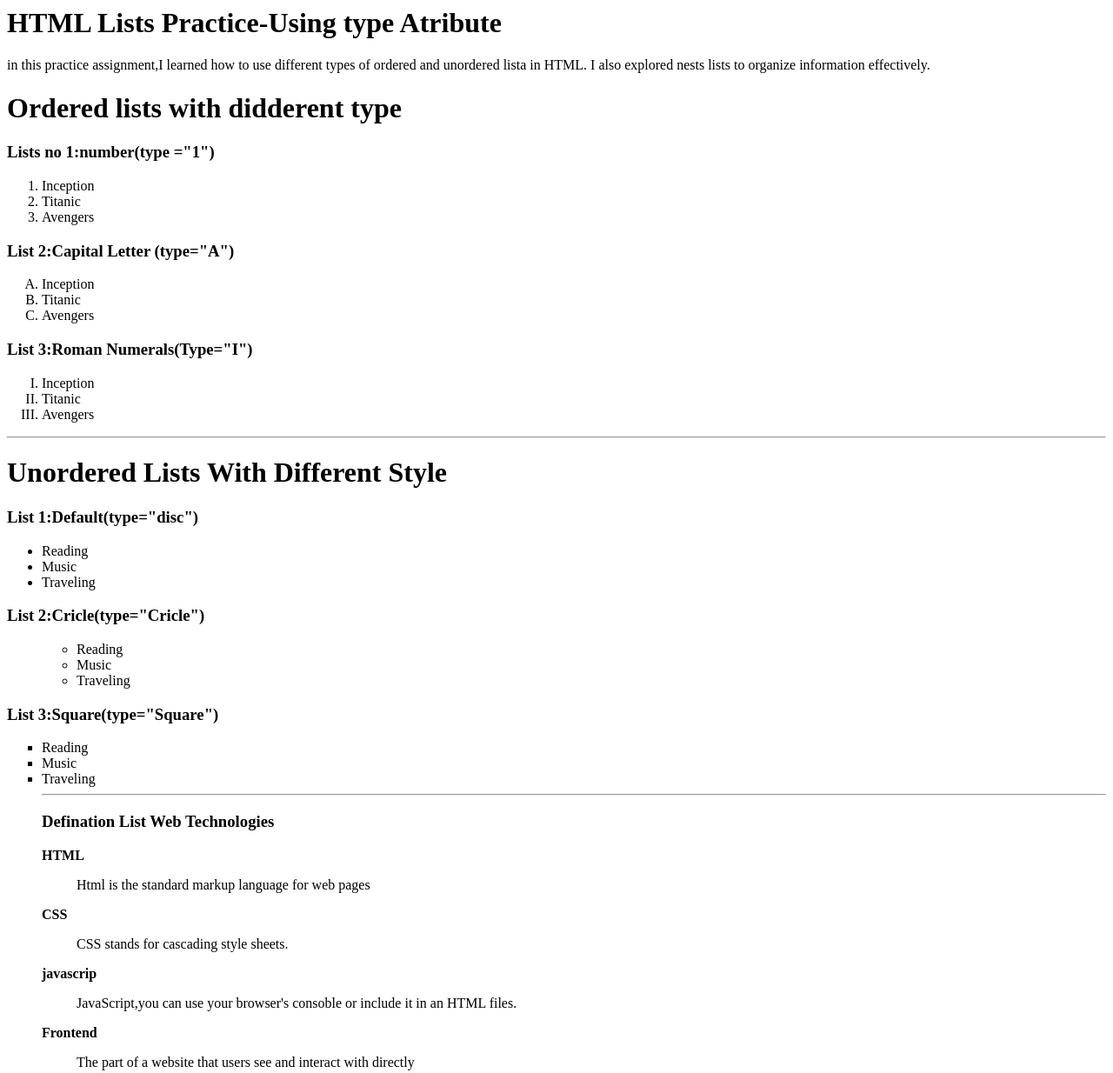
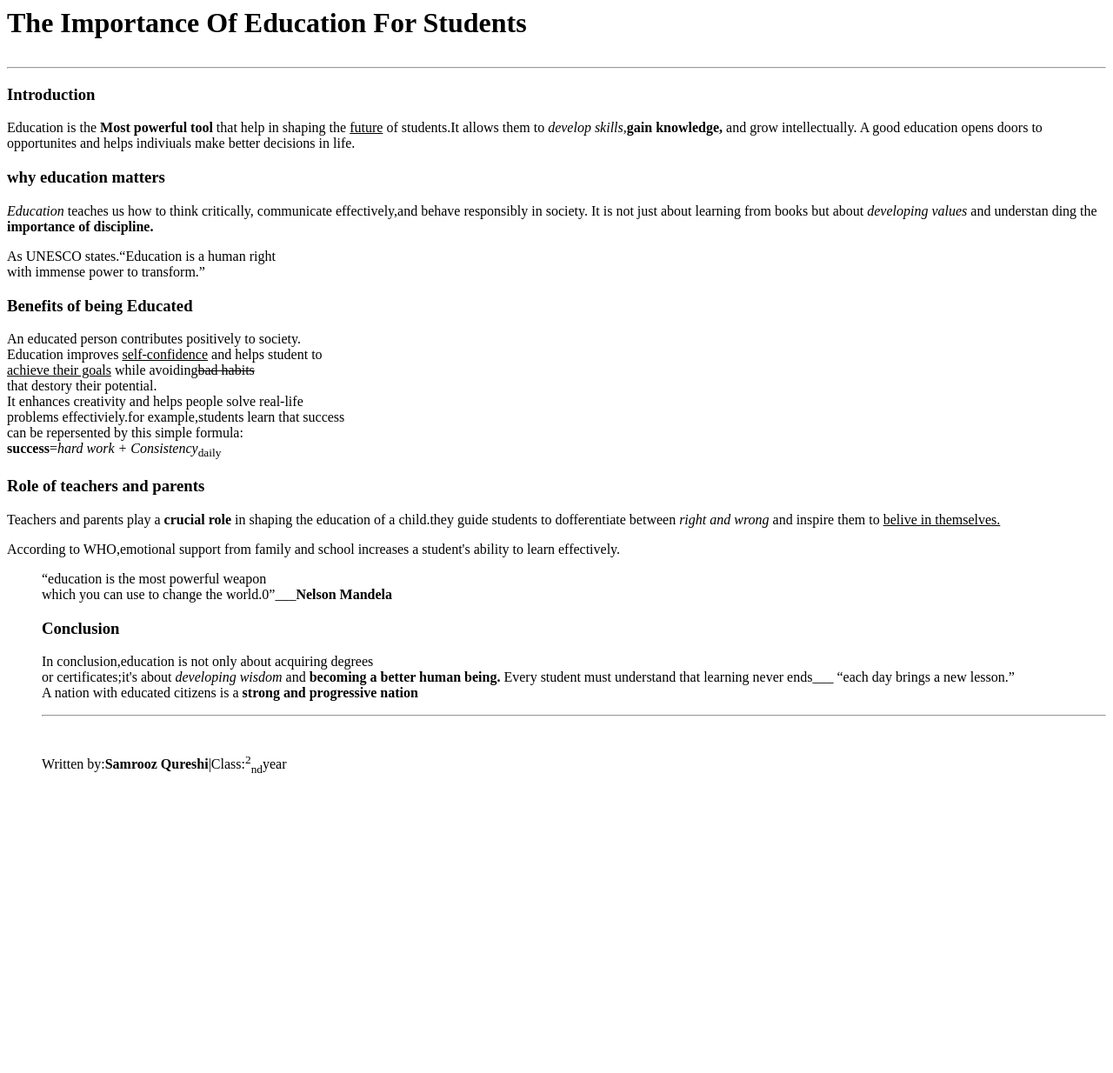
Before and after one commit to Samroozq/index.html, a plain HTML site: page index.html in a window 1280 px wide. Shown: the top 1234 px of the page at 87% size. After the commit the page ends 909 px from the top, so only its background shows below. Drawn offline with Linux system fonts and the light colour scheme.

Commit message:
Add files via upload

```diff
--- a/index.html
+++ b/index.html
@@ -1,97 +1,57 @@
 <html>
-<head>
-  <p><h1>HTML Lists Practice-Using type Atribute</h1></p>
-  <p>in this practice assignment,I learned
-  how to use different types of ordered and unordered lista in HTML.
-  I also explored nests lists to organize information effectively.
-  </p>
-  </head>
-  <body>
-  <h1>Ordered lists with didderent type</h1>
-  <h3>Lists no 1:number(type ="1")</h3>
-  <ol>
-    <li>Inception</li>
-    <li>Titanic</li>
-    <li>Avengers</li>
-    </ol>
-    <h3>List 2:Capital Letter (type="A")</h3>
-    <ol type="A">
-      <li>Inception</li>
-      <li>Titanic</li>
-      <li>Avengers</li>
-      </ol>
-      <h3>List 3:Roman Numerals(Type="I")</h3>
-      <ol type="I">
-        <li>Inception</li>
-        <li>Titanic</li>
-        <li>Avengers</li>
-        </ol>
+    <head>
+        <h1><p>The Importance Of Education For Students</p></h1>
         <hr>
-        <h1>Unordered Lists With Different Style</h1>
-        <h3>List 1:Default(type="disc")</h3>
-        <ul>
-          <li>Reading</li>
-          <li>Music</li>
-          <li>Traveling</li>
-        </ul>
-        <h3>List 2:Cricle(type="Cricle")</h3>
-        <ul>
-  <ul>
-          <li>Reading</li>
-          <li>Music</li>
-          <li>Traveling</li>
-          </ul>
-  </ul>
-  <h3>List 3:Square(type="Square")</h3>
-  <ul type="square">
-    <li>Reading</li>
-    <li>Music</li>
-    <li>Traveling</li>
-    <hr>
-    <h3>Defination List Web Technologies</h3>
-    <strong>HTML</strong>
-                        <dd> <p>Html is the standard markup language for web pages</p></dd>
-    <strong>CSS</strong>
-                         <dd><p>CSS stands for cascading style sheets.</p></dd>
-    <strong>javascrip</strong>
-    <dd><p>JavaScript,you can use your browser's consoble or include it in an HTML files.</p></dd>
-    <strong>Frontend</strong>
-    <dd><p>The part of a website that users see and interact with directly</p></dd>
-    <strong>Backend</strong>
-    <dd><p>The server-side part that handles data,logic,and communication with databases </p>
-    </dd>
-    <hr>
-    <h3>Bonus Challenge-My Weekly Routine</h3>
-     <ul>
-      <li><strong>Monday</strong></li>
-     </ul>
-     <ol>
-      <dd>
-        <li>Gym</li>
-      <li>Study</li>
-      <li>Work</li>
-      </dd>
-      </ol>
-      <ul>
-        <li><strong>Tuesday</strong></li>
-      </ul>
-       <ol>
-        <dd>
-          <li>Reading</li>
-          <li>Coding practice</li>
-          <li>Project work</li>
-        </dd>
-        </ol>
-        <ul>
-        <li><strong>Wednesday</strong></li>
-        </ul>
-        <ol>
-          <dd>
-            <li>Client Meeting</li>
-            <li>Gym</li>
-            <li>Family Time</li>
-            </dd>
-          </ol>
-</ul>
-</body>
-</html>
+        <h3>Introduction</h3>
+        <p>Education is the <strong>Most powerful tool </strong> that help in shaping the
+        <ins>future</ins> of students.It allows them to <em>develop skills,</em><strong>gain knowledge,</strong>
+         and <a >grow intellectually.</a>
+        A good education opens doors to opportunites and helps
+    indiviuals make better decisions in life.</p>
+    <h3>why education matters</h3>
+    <p><i>Education</i> teaches us how to think critically,
+    communicate effectively,and behave responsibly in society.
+It is not just about learning from books but about <i>developing
+ values</i> and understan
+
+ ding the <strong>importance of discipline.
+</strong><br/><p>As UNESCO states.<q>Education is a human right<br/> with immense power
+to transform.</q></p>
+<h3>Benefits of being Educated</h3>
+
+<p>An educated person contributes positively to society.<br/>
+Education improves <ins>self-confidence</ins> and helps student to<br/>
+<ins>achieve their goals</ins> while avoiding<del>bad habits </del><br/>
+that destory their potential.
+<br/>
+It enhances creativity and helps people solve real-life<br/>
+problems effectiviely.for example,students learn that success<br/>
+can be repersented by this simple formula:<br/>
+<strong>success</strong>=<em>hard work + Consistency</em><sub>daily</sub></p>
+
+<h3>Role of teachers and parents</h3>
+
+<p>Teachers and parents play a <strong>crucial role</strong>
+in shaping the education of a child.they guide students to dofferentiate
+between <em>right and wrong</em> and inspire them to <ins>belive in
+    themselves.
+</ins></p>
+<p>According to WHO,emotional support from family and
+    school increases a student's ability to learn effectively.
+</p>
+        <ul><q>education is the most powerful weapon<br/>
+            which you can use to change the world.0</q>___<strong>Nelson
+                Mandela</strong>
+        </p>
+        <h3>Conclusion</h3>
+        <p>In conclusion,education is not only about acquiring degrees<br/>
+        or certificates;it's about <em>developing wisdom</em>
+    and <strong>becoming a better human being.</strong>
+Every student must understand that learning never ends___
+<q>each day brings a new lesson.</q><br/>
+A nation with educated citizens is a <strong> strong and progressive nation</strong> </p>
+<hr/>
+<br/>
+<p>Written by:<strong>Samrooz Qureshi</strong>|Class:<sup>2</sup><sub>nd</sub>year</p>
+        </head>
+        </html>
```
